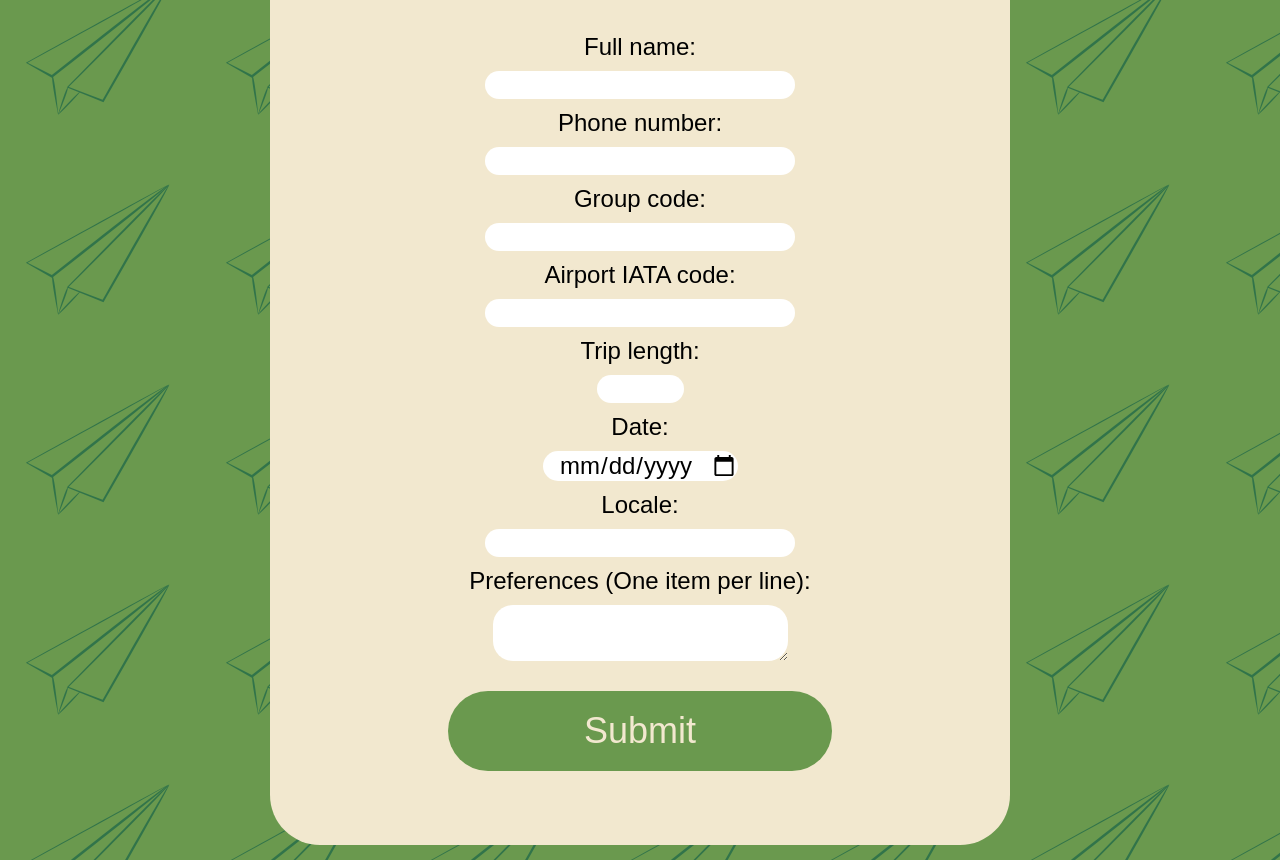
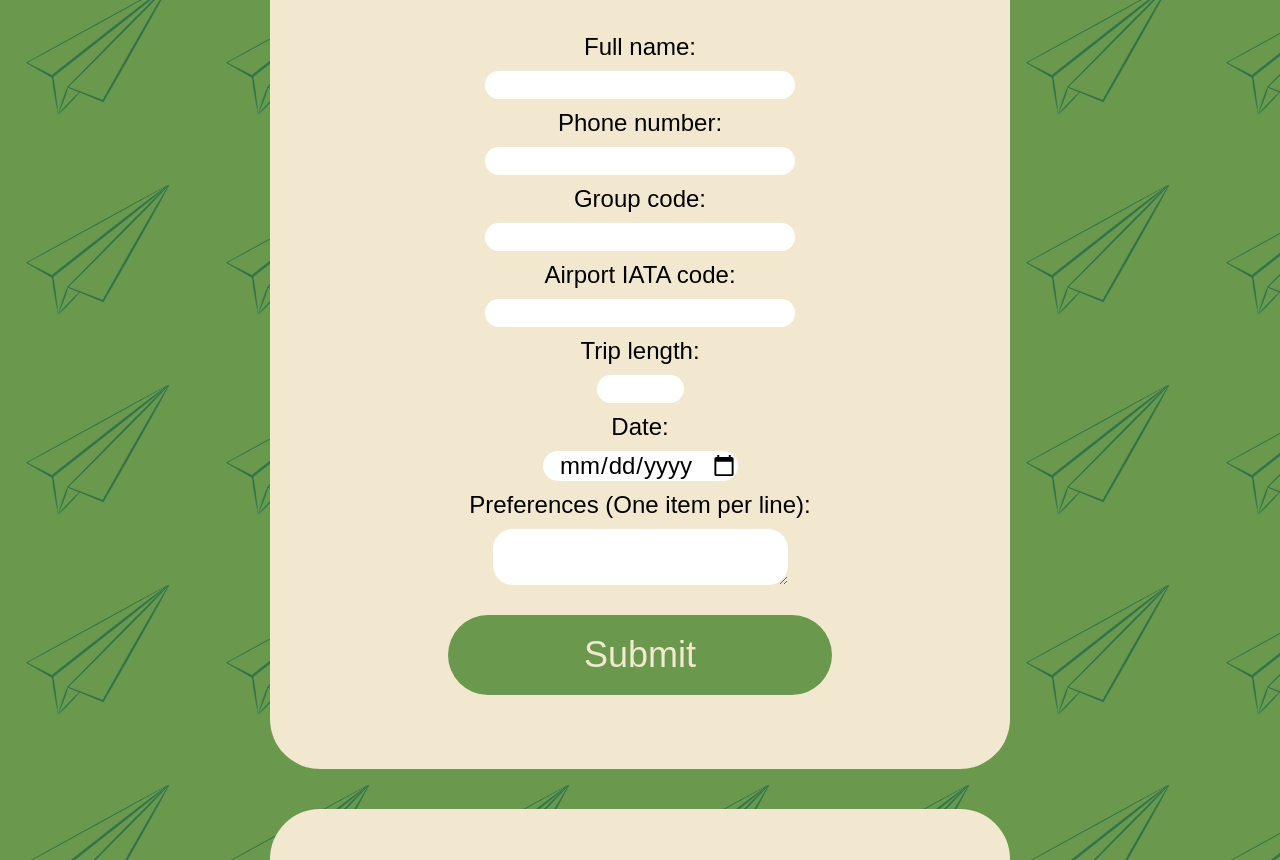
Before and after one commit to thejmfc/hackupc25, a Flask app: page / in a window 1280 px wide. Shown: the part 249-1109 px from the top of the page. Run offline with Flask 3, Linux system fonts and the light colour scheme; some web fonts are replaced.

Commit message:
Remove locale from form

```diff
--- a/database/form_entry.py
+++ b/database/form_entry.py
@@ -15,7 +15,6 @@ class FormEntry(Document):
         prefs (list):         List of freeform user preferences, contains info like desired activities, etc
         date (str):           Rough date the user would like the trip to be
         length (int):         Desired length of trip in days
-        locale (str):         Locale code for the destination
     """
 
     meta = {"collection": "forms"}
@@ -29,4 +28,3 @@ class FormEntry(Document):
     prefs: list[str] = ListField(StringField(), required=True)
     date: str = StringField(required=True)
     length: int = IntField(required=True)
-    locale: str = StringField(required=True)
--- a/main.py
+++ b/main.py
@@ -73,8 +73,7 @@ def form():
                                        airport=request.form.get("airport"),
                                        length=int(request.form.get("length")),
                                        date=request.form.get("date"),
-                                       prefs=request.form.get("prefs").split("\n"),
-                                       locale=request.form.get("locale"))
+                                       prefs=request.form.get("prefs").split("\n"))
             entry.save()
             return redirect("/")
 
--- a/templates/index.html
+++ b/templates/index.html
@@ -33,9 +33,6 @@
                 <label for="date">Date:</label>
                 <input type="date" id="date" name="date" required />
 
-                <label for="locale">Locale:</label>
-                <input type="text" id="locale" name="locale" required />
-
                 <label for="prefs">Preferences (One item per line):</label>
                 <textarea id="prefs" name="prefs"></textarea>
 
```
